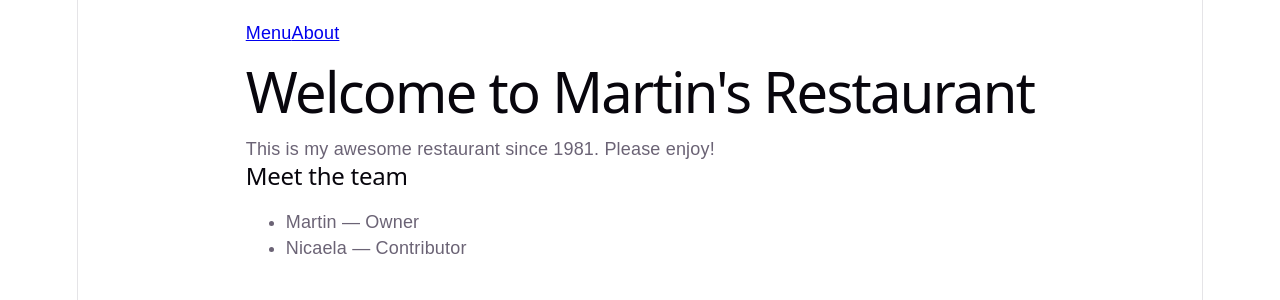
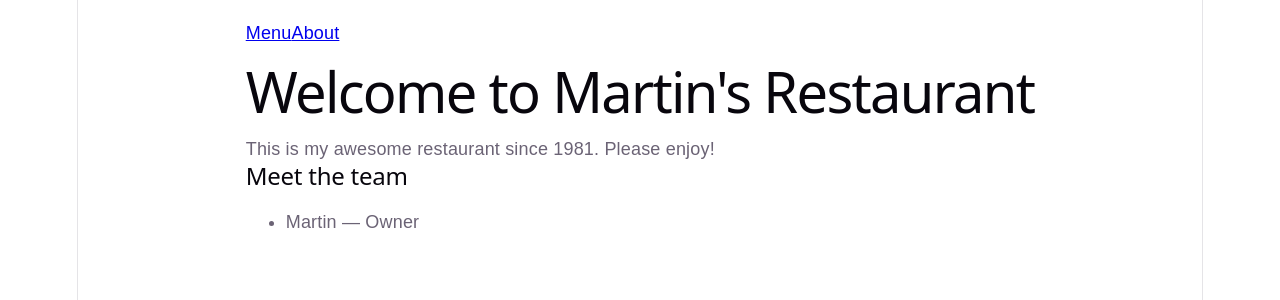
Before and after one commit to KNors22/restaurant-menu, a React (Vite) app: page /about in a window 1280 px wide. Shown: the top 300 px of the page. Built offline with nearby package versions, Linux system fonts and the light colour scheme.

Commit message:
Revert "Add Nicaela to the About page"

```diff
--- a/src/pages/About.jsx
+++ b/src/pages/About.jsx
@@ -1,6 +1,5 @@
 const team = [
   { name: "Martin", role: "Owner" },
-  { name: "Nicaela", role: "Contributor" },
 ];
 
 function About(){
```
Also changed, not shown: 1 other file (tests, documents, lock files or other folders).
